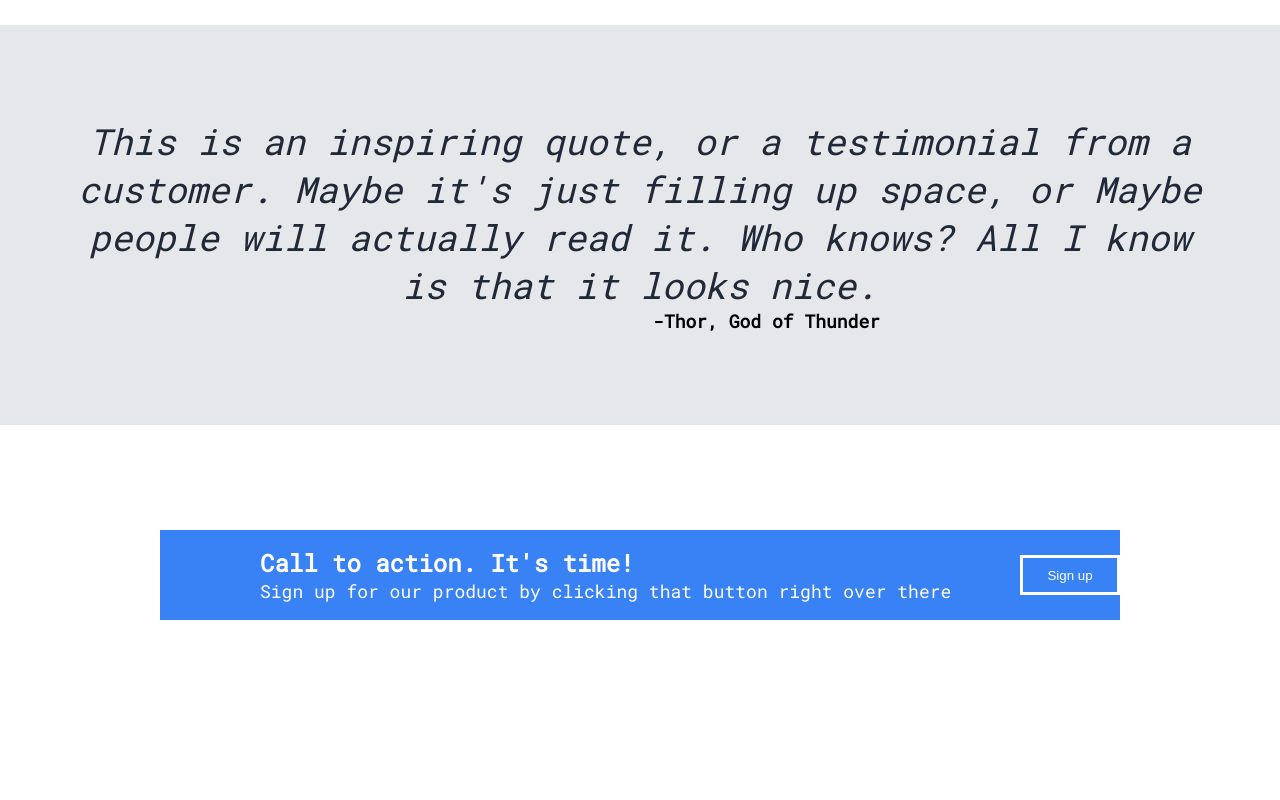
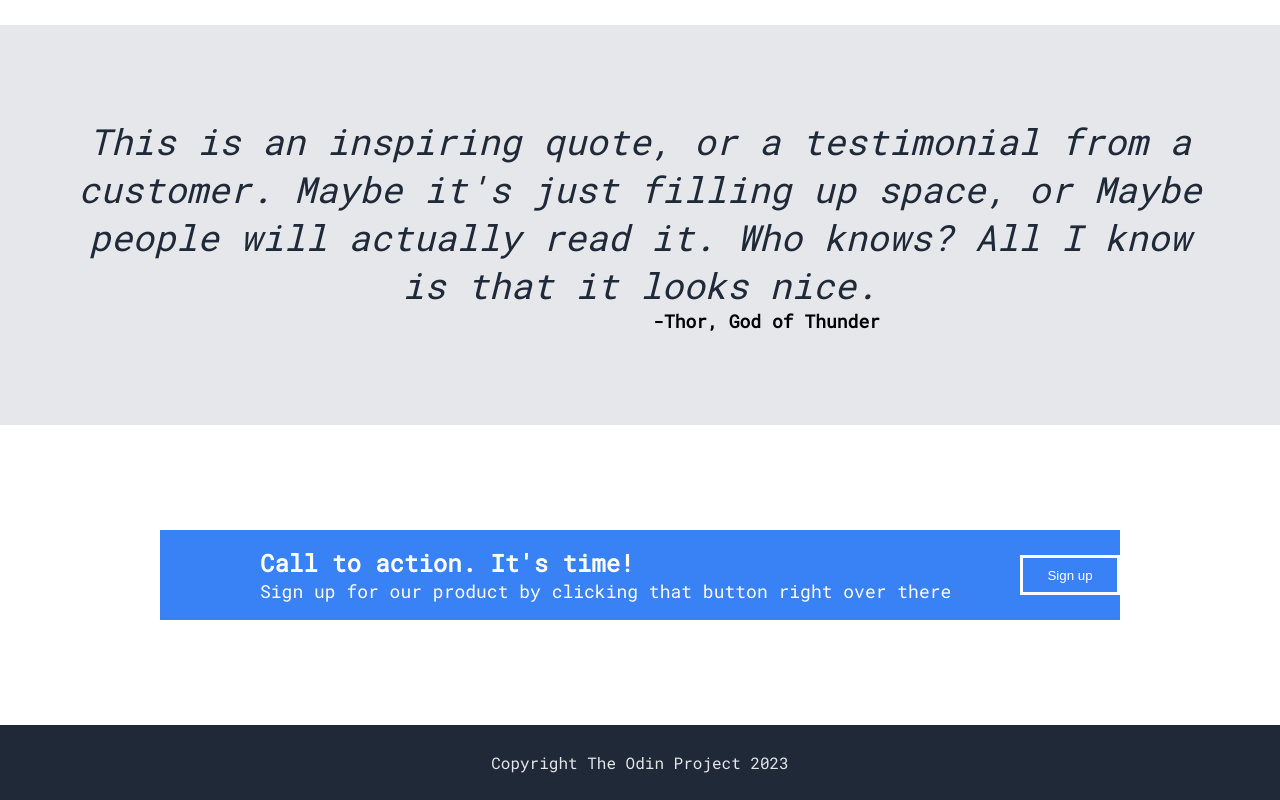
Before and after one commit to Juwan23D/odin-landing, a plain HTML site: page index.html in a window 1280 px wide. Shown: the part 1087-1887 px from the top of the page. Before the commit the page ends 1812 px from the top, so only its background shows below. Drawn offline with Linux system fonts and the light colour scheme.

Commit message:
finished landing

```diff
--- a/index.html
+++ b/index.html
@@ -69,6 +69,10 @@
                 <div class="right">
                     <button type="button" class="btn-last-div">Sign up</button>
                 </div>
+            </div>
+        </div>
+        <div class="footer" >
+            Copyright The Odin Project 2023
         </div>
     </body>
 </html>
--- a/styles.css
+++ b/styles.css
@@ -190,4 +190,13 @@ h4{
     height: 40px;
     border: 3px solid white;
     border-radius: 10px white;
-    }
+}
+
+.footer{
+    display: flex;
+    justify-content: center;
+    align-items: center;
+    background-color: #1F2937;
+    color: #E5E7EB;
+    height: 75px;
+}
```
Also changed, not shown: 1 other file.
